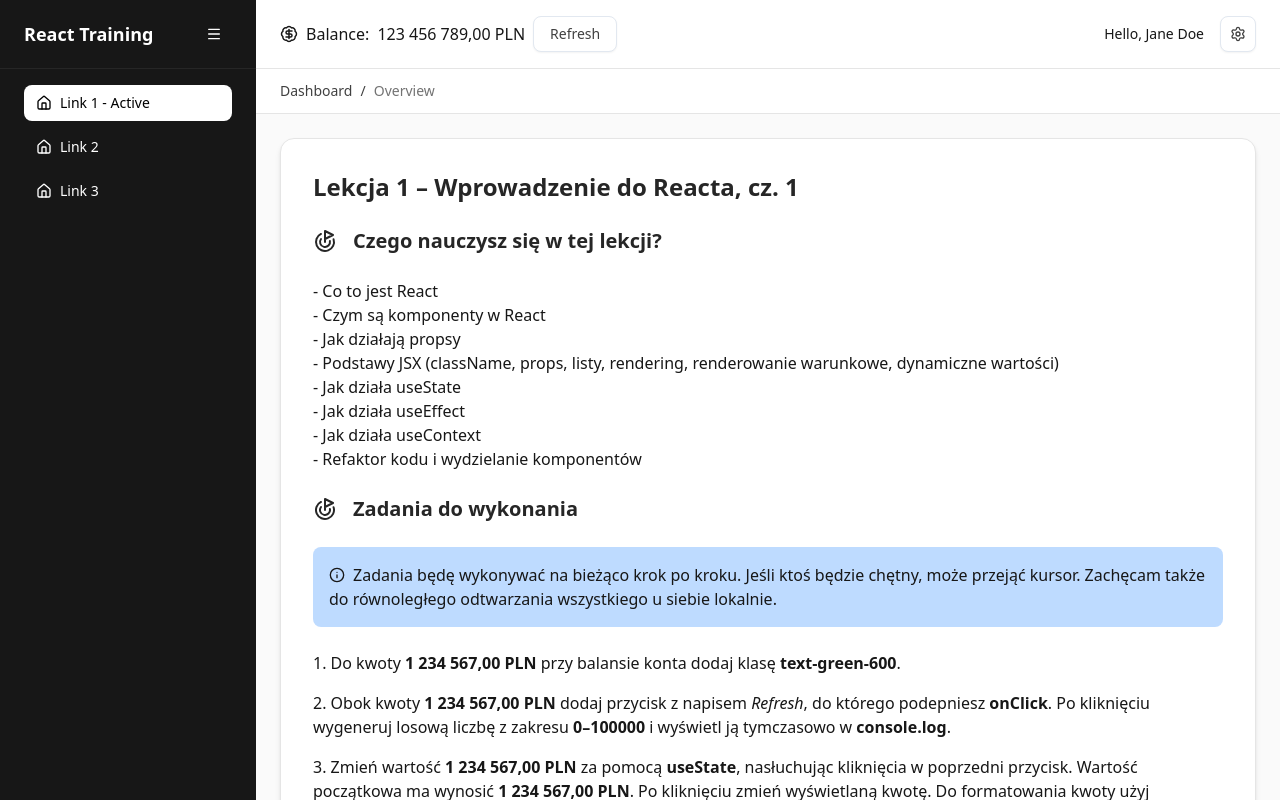
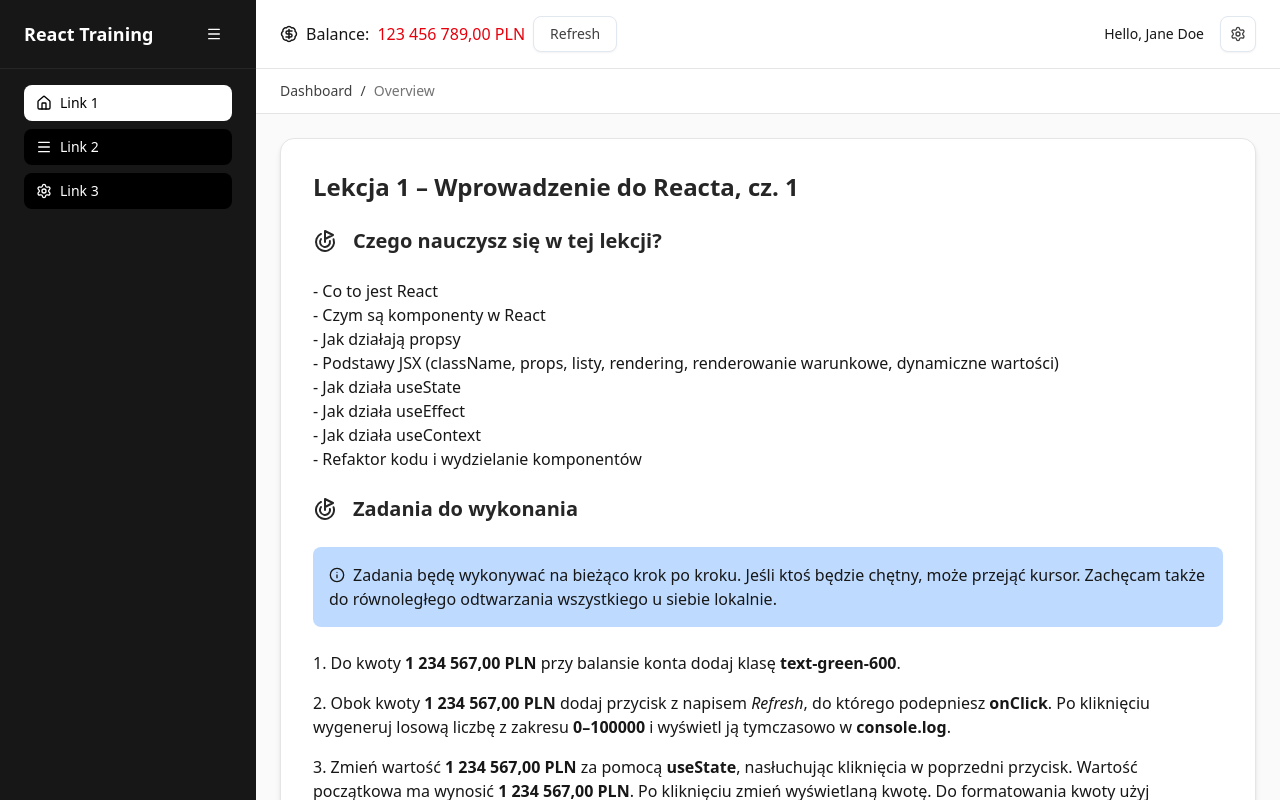
Before and after one commit to Inetum-Poland/react-training, a React (Vite) app in the folder frontend/: page / in a window 1280 px wide. Shown: the top 800 px of the page. Built offline with nearby package versions, Linux system fonts and the light colour scheme.

Commit message:
feat: lesson 1

```diff
--- a/frontend/src/App.tsx
+++ b/frontend/src/App.tsx
@@ -1,33 +1,99 @@
-import { Button } from "@/components/ui/button";
 import { BadgeDollarSign, Home, Menu, Settings } from "lucide-react";
 import LessonDetails from "./LessonDetails";
+import { useState } from "react";
+import { formatNumber } from "./lib/utils";
+import { MenuItemLinkButton } from "./components/ui/menuItemLinkButton/MenuItemLinkButton";
+import { Button } from "./components/ui/button/button";
+
+export interface MenuItem {
+  id: number;
+  label: string;
+  icon: any;
+  href: string;
+  active: boolean;
+}
 
 export default function App() {
+  const initialMenuItems: MenuItem[] = [
+    {
+      id: 1,
+      label: "Link 1",
+      icon: <Home size={20} />,
+      href: "/",
+      active: true,
+    },
+    {
+      id: 2,
+      label: "Link 2",
+      icon: <Menu size={20} />,
+      href: "/",
+      active: false,
+    },
+    {
+      id: 3,
+      label: "Link 3",
+      icon: <Settings size={20} />,
+      href: "/",
+      active: false,
+    },
+  ];
+
+  const [menuItems, setMenuItems] = useState(initialMenuItems);
+  const [balance, setBalance] = useState<number>(123456789);
+  const [compactMenu, setCompactMenu] = useState<boolean>(false);
+
+  function handleOnClick() {
+    const randomNumber = Math.floor(Math.random() * 100000);
+    setBalance(randomNumber);
+  }
+
+  function handleMenuItemClick(clickedItem: MenuItem) {
+    setMenuItems((prevItems) =>
+      prevItems.map((item) =>
+        item.id === clickedItem.id
+          ? { ...item, active: true }
+          : { ...item, active: false }
+      )
+    );
+  }
+
+  let menuClass = "";
+
+  if (compactMenu) {
+    menuClass = "w-32 bg-neutral-900 text-white flex flex-col";
+  } else {
+    menuClass = "w-64 bg-neutral-900 text-white flex flex-col";
+  }
+
   return (
     <div className="min-h-screen flex flex-col bg-neutral-50 text-neutral-900">
       <div className="flex flex-1">
-        <aside className="w-64 bg-neutral-900 text-white flex flex-col">
+        <aside className={menuClass}>
           <div className="flex items-center justify-between px-6 py-4 border-b border-neutral-800">
-            <span className="text-lg font-semibold">React Training</span>
-            <Button variant="ghost" size="icon" className="text-white">
+            {compactMenu ? (
+              <span className="text-lg font-semibold">RT</span>
+            ) : (
+              <span className="text-lg font-semibold">React Training</span>
+            )}
+
+            <Button
+              variant="ghost"
+              size="icon"
+              className="text-white"
+              onClick={() => setCompactMenu((prev) => !prev)}
+            >
               <Menu size={20} />
             </Button>
           </div>
           <nav className="flex-1 px-6 py-4 flex flex-col gap-2">
-            <Button
-              variant="ghost"
-              className="bg-white justify-start gap-2 text-black">
-              <Home size={18} />
-              <span className="text-sm">Link 1 - Active</span>
-            </Button>
-            <Button variant="ghost" className="justify-start gap-2 text-white">
-              <Home size={18} />
-              <span className="text-sm">Link 2</span>
-            </Button>
-            <Button variant="ghost" className="justify-start gap-2 text-white">
-              <Home size={18} />
-              <span className="text-sm">Link 3</span>
-            </Button>
+            {menuItems.map((item) => (
+              <MenuItemLinkButton
+                key={item.id}
+                item={item}
+                handleMenuItemClick={handleMenuItemClick}
+                compactMenu={compactMenu}
+              />
+            ))}
           </nav>
         </aside>
 
@@ -36,8 +102,16 @@ export default function App() {
             <div className="flex items-center gap-2 font-medium">
               <BadgeDollarSign size={18} />
               <span>Balance:</span>
-              <span>123 456 789,00 PLN</span>
-              <Button variant="outline" className="text-neutral-700">
+              <span
+                className={balance < 50000 ? "text-green-600" : "text-red-600"}
+              >
+                {formatNumber(balance, "pl-PL")} PLN
+              </span>
+              <Button
+                variant="outline"
+                className="text-neutral-700"
+                onClick={handleOnClick}
+              >
                 Refresh
               </Button>
             </div>
@@ -46,7 +120,8 @@ export default function App() {
               <Button
                 variant="outline"
                 size="icon"
-                className="text-neutral-700">
+                className="text-neutral-700"
+              >
                 <Settings size={18} />
               </Button>
             </div>
--- /dev/null
+++ b/frontend/src/components/ui/menuItemLinkButton/MenuItemLinkButton.tsx
@@ -0,0 +1,34 @@
+import type { MenuItem } from "../../../App";
+import { Button } from "../button/button";
+
+export function MenuItemLinkButton({ item, handleMenuItemClick, compactMenu }: { item: MenuItem, handleMenuItemClick: (item: MenuItem) => void, compactMenu: boolean}) {
+  function getItemMenuClassName(item: MenuItem) {
+    let menuItemButtonClass = "cursor-pointer gap-2";
+
+    if (compactMenu) {
+      menuItemButtonClass += " justify-center";
+    } else {
+      menuItemButtonClass += " justify-start";
+    }
+
+    if (item.active) {
+      menuItemButtonClass += " bg-white text-black";
+    } else {
+      menuItemButtonClass += " bg-black text-white";
+    }
+
+    return menuItemButtonClass;
+  }
+
+  return (
+    <Button
+      onClick={() => handleMenuItemClick(item)}
+      key={item.id}
+      variant="ghost"
+      className={getItemMenuClassName(item)}
+    >
+      {item.icon}
+      {!compactMenu && <span className="text-sm">{item.label}</span>}
+    </Button>
+  );
+}
```
Also changed, not shown: frontend/src/components/ui/button/Button.tsx (renamed from frontend/src/components/ui/button.tsx).
